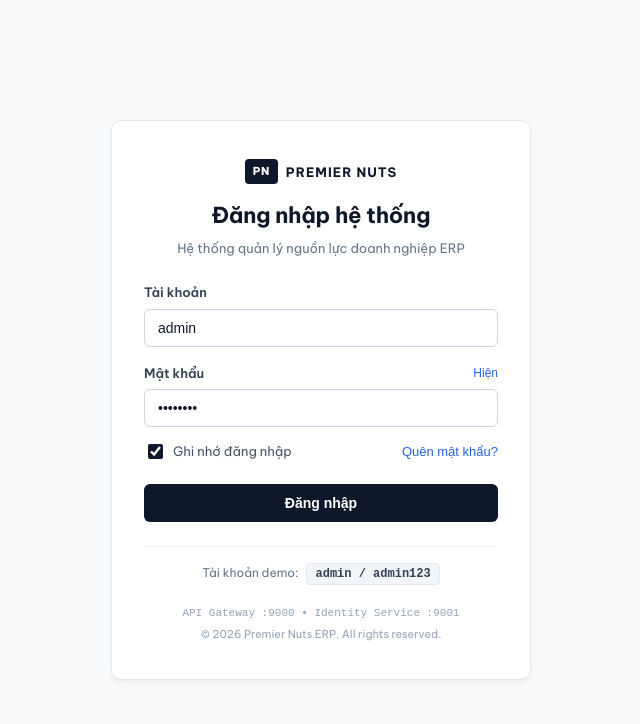
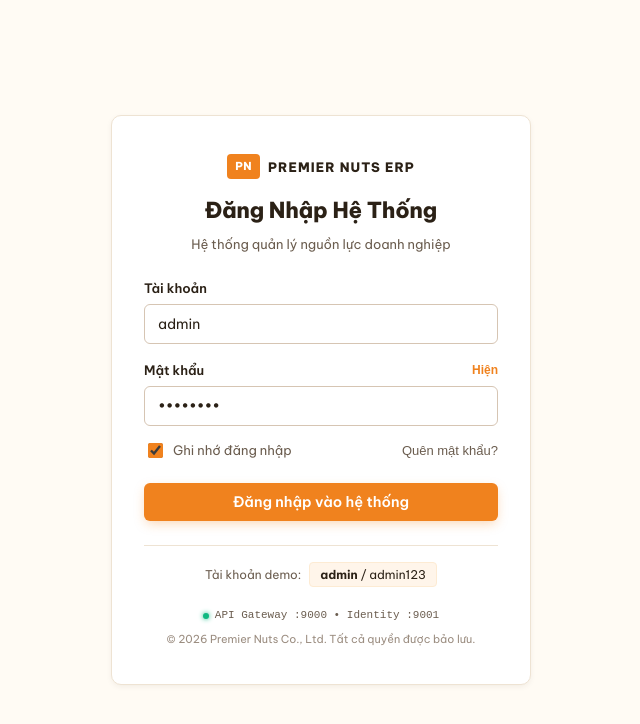
Before and after one commit to ducn03/pn-fe-erp, a SvelteKit app: page /login in a window 1280 px wide. Shown: the top 724 px of the page, without its empty margins (319-959 px from the left). Built offline with nearby package versions, Linux system fonts and the light colour scheme.

Commit message:
style(login): align design tokens with Premier Nuts brand system (cream, ink, orange)

```diff
--- a/src/routes/login/+page.svelte
+++ b/src/routes/login/+page.svelte
@@ -3,7 +3,7 @@
   import { authStore } from '$core/stores';
   import { StringHelper } from '$core/utils';
   import { login } from '$features/auth';
-  import { toast } from '$ui';
+  import { Button, toast } from '$ui';
 
   let username = $state('admin');
   let password = $state('admin123');
@@ -66,17 +66,17 @@
 
 <div class="login-page">
   <div class="login-card">
-    <!-- Header -->
+    <!-- Header đồng bộ thương hiệu Premier Nuts -->
     <div class="login-header">
       <div class="brand-logo">
         <span class="logo-mark">PN</span>
-        <span class="logo-text">PREMIER NUTS</span>
+        <span class="logo-text">PREMIER NUTS ERP</span>
       </div>
-      <h1 class="login-title">Đăng nhập hệ thống</h1>
-      <p class="login-desc">Hệ thống quản lý nguồn lực doanh nghiệp ERP</p>
+      <h1 class="login-title">Đăng Nhập Hệ Thống</h1>
+      <p class="login-desc">Hệ thống quản lý nguồn lực doanh nghiệp</p>
     </div>
 
-    <!-- Error Alert -->
+    <!-- Error Alert Banner -->
     {#if errorMessage}
       <div class="alert-error" role="alert">
         <svg class="alert-icon" viewBox="0 0 20 20" fill="currentColor" width="16" height="16">
@@ -94,7 +94,7 @@
           id="username"
           type="text"
           class="form-input"
-          placeholder="Tên tài khoản"
+          placeholder="Nhập tên tài khoản (vd: admin)"
           bind:value={username}
           autocomplete="username"
           disabled={loading}
@@ -117,7 +117,7 @@
           id="password"
           type={showPassword ? 'text' : 'password'}
           class="form-input"
-          placeholder="Mật khẩu truy cập"
+          placeholder="Nhập mật khẩu"
           bind:value={password}
           autocomplete="current-password"
           disabled={loading}
@@ -143,18 +143,16 @@
         </button>
       </div>
 
-      <button
+      <Button
+        variant="primary"
+        size="md"
         type="submit"
-        class="btn-submit"
         disabled={loading}
+        {loading}
+        class="btn-submit-full"
       >
-        {#if loading}
-          <span class="spinner"></span>
-          Đang đăng nhập...
-        {:else}
-          Đăng nhập
-        {/if}
-      </button>
+        Đăng nhập vào hệ thống
+      </Button>
     </form>
 
     <!-- Demo Fill Box -->
@@ -165,14 +163,17 @@
         class="demo-chip"
         onclick={() => fillDemoAccount('admin', 'admin123')}
       >
-        admin / admin123
+        <strong>admin</strong> / admin123
       </button>
     </div>
 
     <!-- Footer -->
     <div class="login-footer">
-      <span class="gateway-text">API Gateway :9000 • Identity Service :9001</span>
-      <p class="copyright">© 2026 Premier Nuts ERP. All rights reserved.</p>
+      <div class="gateway-status">
+        <span class="status-dot"></span>
+        API Gateway :9000 • Identity :9001
+      </div>
+      <p class="copyright">© 2026 Premier Nuts Co., Ltd. Tất cả quyền được bảo lưu.</p>
     </div>
   </div>
 </div>
@@ -183,20 +184,20 @@
     display: flex;
     align-items: center;
     justify-content: center;
-    background-color: #f8fafc;
+    background-color: var(--pn-cream, #FFFBF4);
     padding: 24px;
     box-sizing: border-box;
-    font-family: inherit;
+    font-family: var(--pn-font-family, inherit);
   }
 
   .login-card {
     width: 100%;
     max-width: 420px;
-    background-color: #ffffff;
-    border: 1px solid #e2e8f0;
-    border-radius: 10px;
+    background-color: var(--pn-paper, #FFFFFF);
+    border: 1px solid var(--pn-line, #EEE3D3);
+    border-radius: var(--pn-radius-lg, 10px);
     padding: 36px 32px;
-    box-shadow: 0 4px 6px -1px rgba(0, 0, 0, 0.05), 0 2px 4px -2px rgba(0, 0, 0, 0.03);
+    box-shadow: var(--pn-shadow-sm, 0 2px 6px -1px rgba(60, 40, 15, 0.08));
     box-sizing: border-box;
   }
 
@@ -214,7 +215,7 @@
   }
 
   .logo-mark {
-    background-color: #0f172a;
+    background-color: var(--pn-orange, #F0821E);
     color: #ffffff;
     font-size: 11px;
     font-weight: 800;
@@ -225,23 +226,23 @@
 
   .logo-text {
     font-size: 13px;
-    font-weight: 700;
-    color: #0f172a;
+    font-weight: 800;
+    color: var(--pn-ink, #2B2116);
     letter-spacing: 0.08em;
   }
 
   .login-title {
     margin: 0 0 6px;
     font-size: 22px;
-    font-weight: 700;
-    color: #0f172a;
+    font-weight: 800;
+    color: var(--pn-ink, #2B2116);
     letter-spacing: -0.01em;
   }
 
   .login-desc {
     margin: 0;
     font-size: 13px;
-    color: #64748b;
+    color: var(--pn-ink-soft, #6B5D4F);
   }
 
   /* Alert */
@@ -249,12 +250,12 @@
     display: flex;
     align-items: center;
     gap: 8px;
-    background-color: #fef2f2;
-    border: 1px solid #fecaca;
-    color: #b91c1c;
+    background-color: var(--pn-error-bg, #FDF2F2);
+    border: 1px solid var(--pn-error-border, #E08484);
+    color: var(--pn-error, #B92C2C);
     font-size: 13px;
     padding: 10px 14px;
-    border-radius: 6px;
+    border-radius: var(--pn-radius, 6px);
     margin-bottom: 20px;
   }
 
@@ -278,7 +279,7 @@
   .form-label {
     font-size: 13px;
     font-weight: 600;
-    color: #334155;
+    color: var(--pn-ink, #2B2116);
   }
 
   .label-with-action {
@@ -292,38 +293,41 @@
     border: none;
     padding: 0;
     font-size: 12px;
-    color: #2563eb;
+    color: var(--pn-orange, #F0821E);
+    font-weight: 600;
     cursor: pointer;
   }
 
   .toggle-pass-link:hover {
+    color: var(--pn-orange-hover, #D96A0F);
     text-decoration: underline;
   }
 
   .form-input {
     width: 100%;
     box-sizing: border-box;
-    background-color: #ffffff;
-    border: 1px solid #cbd5e1;
-    border-radius: 6px;
+    background-color: var(--pn-paper, #FFFFFF);
+    border: 1px solid var(--pn-line-dark, #D6C5B3);
+    border-radius: var(--pn-radius, 6px);
     padding: 10px 13px;
     font-size: 14px;
-    color: #0f172a;
+    color: var(--pn-ink, #2B2116);
     outline: none;
-    transition: border-color 0.15s ease, box-shadow 0.15s ease;
+    font-family: inherit;
+    transition: border-color var(--pn-transition, 0.2s), box-shadow var(--pn-transition, 0.2s);
   }
 
   .form-input:focus {
-    border-color: #2563eb;
-    box-shadow: 0 0 0 3px rgba(37, 99, 235, 0.15);
+    border-color: var(--pn-orange, #F0821E);
+    box-shadow: 0 0 0 3px rgba(240, 130, 30, 0.16);
   }
 
   .form-input::placeholder {
-    color: #94a3b8;
+    color: var(--pn-ink-light, #9B8D80);
   }
 
   .form-input:disabled {
-    background-color: #f1f5f9;
+    background-color: var(--pn-sidebar-bg, #FDF9F2);
     cursor: not-allowed;
   }
 
@@ -340,7 +344,7 @@
     display: flex;
     align-items: center;
     gap: 7px;
-    color: #475569;
+    color: var(--pn-ink-soft, #6B5D4F);
     cursor: pointer;
     user-select: none;
   }
@@ -348,7 +352,7 @@
   .checkbox-input {
     width: 15px;
     height: 15px;
-    accent-color: #0f172a;
+    accent-color: var(--pn-orange, #F0821E);
     cursor: pointer;
   }
 
@@ -357,60 +361,28 @@
     border: none;
     padding: 0;
     font-size: 13px;
-    color: #2563eb;
+    color: var(--pn-ink-soft, #6B5D4F);
     cursor: pointer;
   }
 
   .link-forgot:hover {
+    color: var(--pn-orange, #F0821E);
     text-decoration: underline;
   }
 
-  /* Submit Button */
-  .btn-submit {
+  /* Submit Button full width */
+  :global(.btn-submit-full) {
     width: 100%;
-    background-color: #0f172a;
-    color: #ffffff;
-    border: none;
-    border-radius: 6px;
-    padding: 11px 16px;
-    font-size: 14px;
-    font-weight: 600;
-    cursor: pointer;
-    display: flex;
-    align-items: center;
-    justify-content: center;
-    gap: 8px;
     margin-top: 6px;
-    transition: background-color 0.15s ease;
-  }
-
-  .btn-submit:hover:not(:disabled) {
-    background-color: #1e293b;
-  }
-
-  .btn-submit:active:not(:disabled) {
-    background-color: #334155;
-  }
-
-  .btn-submit:disabled {
-    opacity: 0.65;
-    cursor: not-allowed;
-  }
-
-  .spinner {
-    width: 14px;
-    height: 14px;
-    border: 2px solid rgba(255, 255, 255, 0.3);
-    border-top-color: #ffffff;
-    border-radius: 50%;
-    animation: spin 0.6s linear infinite;
+    padding: 11px 16px !important;
+    font-size: 14.5px !important;
   }
 
   /* Demo Chip */
   .demo-box {
     margin-top: 24px;
     padding-top: 16px;
-    border-top: 1px solid #f1f5f9;
+    border-top: 1px solid var(--pn-line, #EEE3D3);
     display: flex;
     align-items: center;
     justify-content: center;
@@ -419,25 +391,24 @@
 
   .demo-title {
     font-size: 12px;
-    color: #64748b;
+    color: var(--pn-ink-soft, #6B5D4F);
   }
 
   .demo-chip {
-    background-color: #f1f5f9;
-    border: 1px solid #e2e8f0;
-    border-radius: 4px;
-    color: #334155;
-    padding: 3px 8px;
+    background-color: var(--pn-orange-mist, #FFF5EA);
+    border: 1px solid var(--pn-orange-light, #FDEBD3);
+    border-radius: var(--pn-radius-sm, 4px);
+    color: var(--pn-ink, #2B2116);
+    padding: 4px 10px;
     font-size: 12px;
-    font-family: monospace;
-    font-weight: 600;
+    font-family: inherit;
     cursor: pointer;
-    transition: all 0.15s ease;
+    transition: all var(--pn-transition, 0.2s);
   }
 
   .demo-chip:hover {
-    background-color: #e2e8f0;
-    color: #0f172a;
+    background-color: var(--pn-orange-light, #FDEBD3);
+    border-color: var(--pn-orange, #F0821E);
   }
 
   /* Footer */
@@ -446,22 +417,30 @@
     text-align: center;
     display: flex;
     flex-direction: column;
-    gap: 4px;
+    gap: 6px;
   }
 
-  .gateway-text {
+  .gateway-status {
+    display: inline-flex;
+    align-items: center;
+    justify-content: center;
+    gap: 6px;
     font-size: 11px;
-    color: #94a3b8;
+    color: var(--pn-ink-soft, #6B5D4F);
     font-family: monospace;
+  }
+
+  .status-dot {
+    width: 6px;
+    height: 6px;
+    border-radius: 50%;
+    background: #10b981;
+    box-shadow: 0 0 5px #10b981;
   }
 
   .copyright {
     margin: 0;
     font-size: 11px;
-    color: #94a3b8;
-  }
-
-  @keyframes spin {
-    to { transform: rotate(360deg); }
+    color: var(--pn-ink-light, #9B8D80);
   }
 </style>
```
